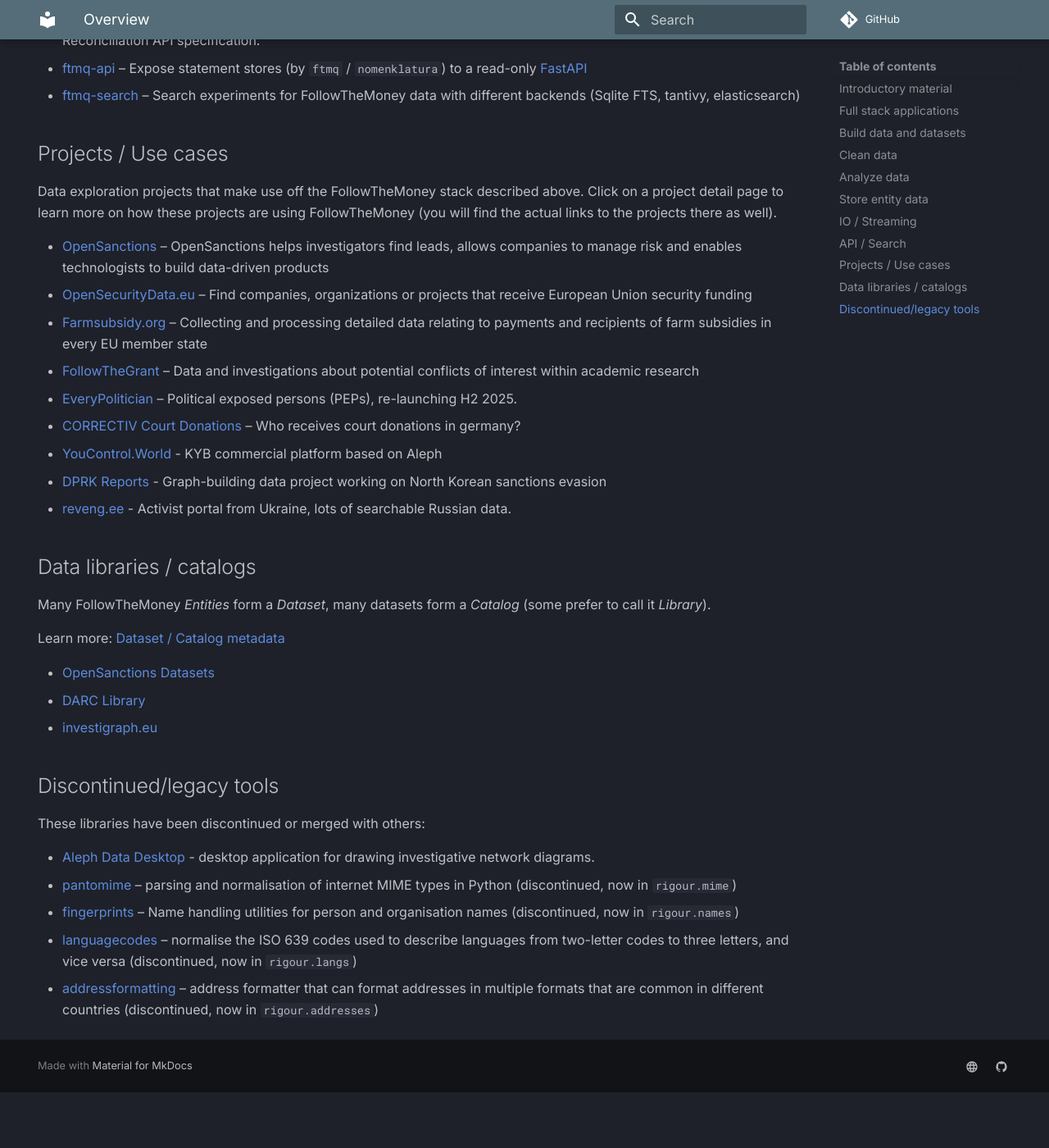
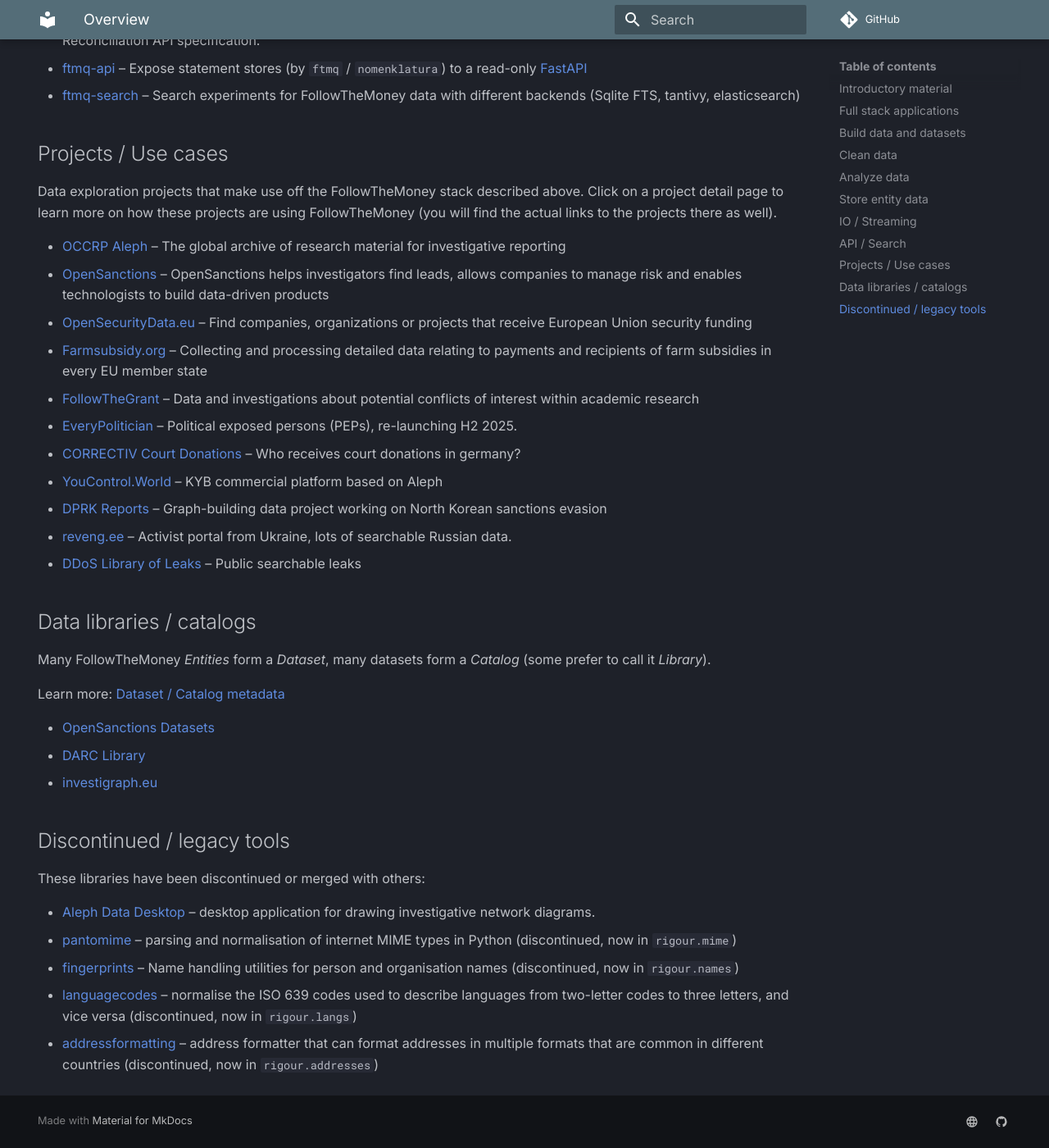
Before and after one commit to alephdata/awesome-ftm, an MkDocs documentation site: the page built from docs/index.md, in a window 1280 px wide and 1400 px high, scrolled down 2859 px. Shown: the whole window at 82% size. Built offline with MkDocs 1.6.1 and Material for MkDocs 9.7.7, drawn with Linux system fonts in a browser that asks for light colours; comment, search, counter and statistics services are not loaded; before the commit the page ends 4191 px from its top, so only the background shows below that; some of the changed text lies outside the part shown.

Commit message:
📝 Add more alephs

```diff
--- a/docs/index.md
+++ b/docs/index.md
@@ -1,6 +1,6 @@
 ---
 hide:
-  - navigation
+  – navigation
 ---
 
 # ✨ Awesome FollowTheMoney ✨
@@ -24,15 +24,15 @@ If you want your project on this list, just do a pull request to this repository
 
 These applications are probably the reason why you ended up here. Most of the smaller packages below are part of their full stack.
 
-- [Aleph](https://github.com/alephdata/aleph) - Original core project, now discontinued
+- [Aleph](https://github.com/alephdata/aleph) – Original core project, now discontinued
 - [OpenAleph](https://openaleph.org) – Search through large documents and structured data
-- [Aleph Pro](https://www.occrp.org/en/announcement/occrp-announces-a-new-chapter-for-its-investigative-data-platform-aleph-pro) - Closed-source, golang clone of Aleph
+- [Aleph Pro](https://www.occrp.org/en/announcement/occrp-announces-a-new-chapter-for-its-investigative-data-platform-aleph-pro) – Closed-source, golang clone of Aleph
 
 ## Build data and datasets
 
 Tools and frameworks for _creating_ FollowTheMoney data with scrapers or custom applications.
 
-- [followthemoney](https://github.com/alephdata/followthemoney) - core ontology and data validation system, includes CSV/SQL to FtM mapper.
+- [followthemoney](https://github.com/alephdata/followthemoney) – core ontology and data validation system, includes CSV/SQL to FtM mapper.
 - [memorious](https://github.com/alephdata/memorious) – light-weight web scraping toolkit for scrapers that collect structured or un-structured data
     * A more recent [fork of memorious](https://docs.investigraph.dev/lib/memorious/)
 - [zavod](https://zavod.opensanctions.org/) – Data processing framework as part of OpenSanctions
@@ -48,7 +48,7 @@ Tools and frameworks for _cleaning_ and _validating_ FollowTheMoney data.
 - [prefixdate](https://github.com/pudo/prefixdate) – a helper class to parse dates with varied degrees of precision
 - [datapatch](https://github.com/opensanctions/datapatch) – A Python library for defining rule-based overrides on messy data
 - [normality](https://github.com/pudo/normality/) – a Python micro-package that contains a small set of text normalization functions for easier re-use
-- [countrytagger](https://github.com/alephdata/countrytagger) - extract country name references from text
+- [countrytagger](https://github.com/alephdata/countrytagger) – extract country name references from text
 
 ## Analyze data
 
@@ -95,15 +95,18 @@ Building blocks for serving and searching FollowTheMoney datasets for web applic
 
 Data exploration projects that make use off the FollowTheMoney stack described above. Click on a project detail page to learn more on how these projects are using FollowTheMoney (you will find the actual links to the projects there as well).
 
+- [OCCRP Aleph](https://aleph.occrp.org) – The global archive of research material for investigative reporting
 - [OpenSanctions](https://opensanctions.org) – OpenSanctions helps investigators find leads, allows companies to manage risk and enables technologists to build data-driven products
 - [OpenSecurityData.eu](https://opensecuritydata.eu/) – Find companies, organizations or projects that receive European Union security funding
 - [Farmsubsidy.org](https://farmsubsidy.org) – Collecting and processing detailed data relating to payments and recipients of farm subsidies in every EU member state
 - [FollowTheGrant](https://followthegrant.org) – Data and investigations about potential conflicts of interest within academic research
 - [EveryPolitician](https://everypolitician.org) – Political exposed persons (PEPs), re-launching H2 2025.
 - [CORRECTIV Court Donations](https://spendengerichte.correctiv.org) – Who receives court donations in germany?
-- [YouControl.World](https://youcontrol.world/data-coverage) - KYB commercial platform based on Aleph
-- [DPRK Reports](https://dprk-reports.org/) - Graph-building data project working on North Korean sanctions evasion
-- [reveng.ee](https://reveng.ee/) - Activist portal from Ukraine, lots of searchable Russian data.
+- [YouControl.World](https://youcontrol.world/data-coverage) – KYB commercial platform based on Aleph
+- [DPRK Reports](https://dprk-reports.org/) – Graph-building data project working on North Korean sanctions evasion
+- [reveng.ee](https://reveng.ee/) – Activist portal from Ukraine, lots of searchable Russian data.
+- [DDoS Library of Leaks](https://search.libraryofleaks.org) – Public searchable leaks
+
 
 ## Data libraries / catalogs
 
@@ -115,11 +118,11 @@ Learn more: [Dataset / Catalog metadata](https://www.opensanctions.org/docs/meta
 - [DARC Library](https://dataresearchcenter.org/library)
 - [investigraph.eu](https://investigraph.eu)
 
-## Discontinued/legacy tools
+## Discontinued / legacy tools
 
 These libraries have been discontinued or merged with others:
 
-- [Aleph Data Desktop](https://github.com/alephdata/datadesktop) - desktop application for drawing investigative network diagrams.
+- [Aleph Data Desktop](https://github.com/alephdata/datadesktop) – desktop application for drawing investigative network diagrams.
 - [pantomime](https://github.com/alephdata/pantomime) – parsing and normalisation of internet MIME types in Python (discontinued, now in `rigour.mime`)
 - [fingerprints](https://github.com/opensanctions/fingerprints) – Name handling utilities for person and organisation names (discontinued, now in `rigour.names`)
 - [languagecodes](https://github.com/alephdata/languagecodes) – normalise the ISO 639 codes used to describe languages from two-letter codes to three letters, and vice versa (discontinued, now in `rigour.langs`)
```
